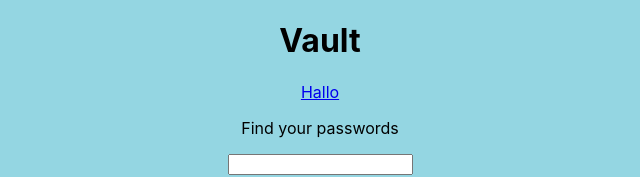
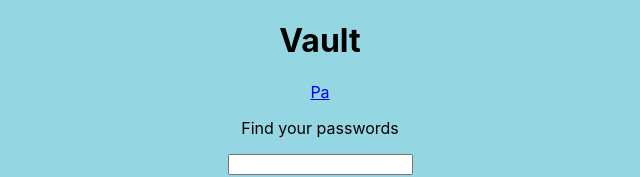
Before and after one commit to leonie-bu/vault, a React (Vite) app: page / in a window 1280 px wide. Shown: the top 177 px of the page, without its empty margins (320-960 px from the left). Built offline with nearby package versions, Linux system fonts and the light colour scheme.

Commit message:
🎨 Add route to show password

```diff
--- a/src/app/App.tsx
+++ b/src/app/App.tsx
@@ -1,13 +1,14 @@
 import React from 'react';
 import Dashboard from './pages/Dashboard/Dashboard';
 import { BrowserRouter, Switch, Route } from 'react-router-dom';
+import Password from './pages/Password/Password';
 
 function App(): JSX.Element {
   return (
     <BrowserRouter>
       <Switch>
-        <Route path="/Leonie">
-          <p>Leonie</p>
+        <Route path="/password/:service">
+          <Password />
         </Route>
         <Route path="/">
           <Dashboard />
--- a/src/app/pages/Dashboard/Dashboard.tsx
+++ b/src/app/pages/Dashboard/Dashboard.tsx
@@ -6,7 +6,7 @@ export default function Dashboard(): JSX.Element {
   return (
     <main className={styles.container}>
       <h1>Vault</h1>
-      <Link to="/Leonie">Hallo</Link>
+      <Link to="/password/:service">Pa</Link>
       <p>Find your passwords</p>
       <input type="text"></input>
     </main>
```
